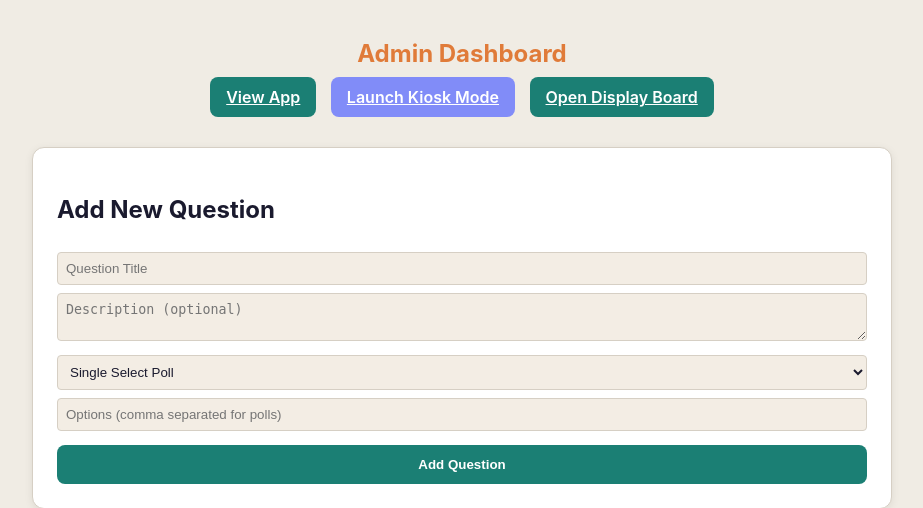
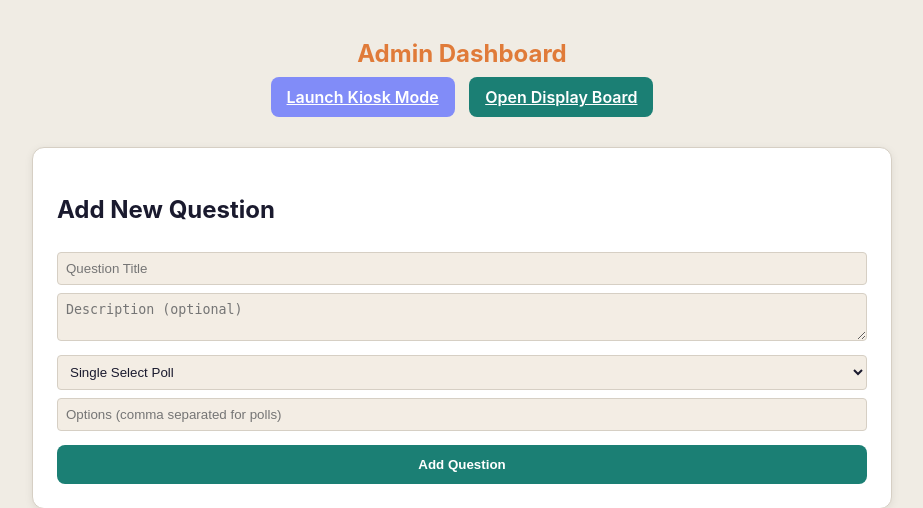
Before and after one commit to Town-of-Apex/Feedback-Management-v2, a Flask app: page /admin/ in a window 1280 px wide. Shown: the top 508 px of the page, without its empty margins (178-1101 px from the left). Run offline with Flask 3, Linux system fonts and the light colour scheme; the visitor is signed in with stand-in values (Sample User, id 1).

Commit message:
consolidated to just kiosk mode and display and display/slideshow

```diff
--- a/app/templates/admin.html
+++ b/app/templates/admin.html
@@ -66,9 +66,8 @@
     <div class="container" style="max-width: 900px;">
         <header>
             <h1>Admin Dashboard</h1>
-            <a href="/" class="btn btn-primary" style="display:inline-block; width:auto; padding:8px 16px;">View App</a>
-            <a href="/?kiosk=1" target="_blank" class="btn btn-primary"
-                style="display:inline-block; width:auto; padding:8px 16px; margin-left:10px; background: #818cf8;">Launch
+            <a href="/" target="_blank" class="btn btn-primary"
+                style="display:inline-block; width:auto; padding:8px 16px; background: #818cf8;">Launch
                 Kiosk Mode</a>
             <a href="/display" target="_blank" class="btn btn-primary"
                 style="display:inline-block; width:auto; padding:8px 16px; margin-left:10px;">Open Display Board</a>
```
Also changed, not shown: app/static/js/app.js (+1 -11 lines), data/feedback.db.
